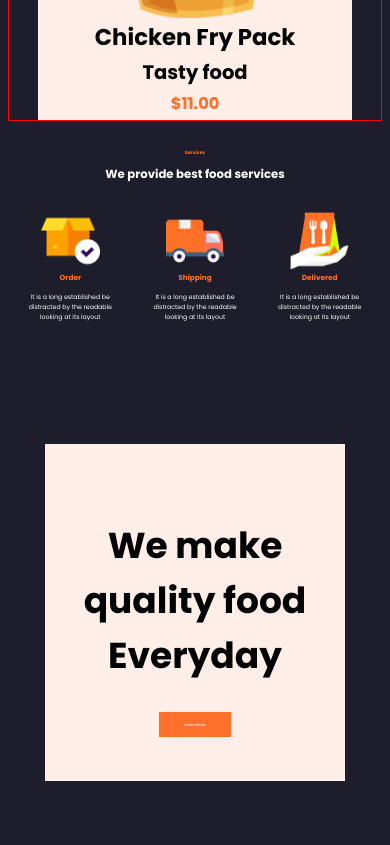
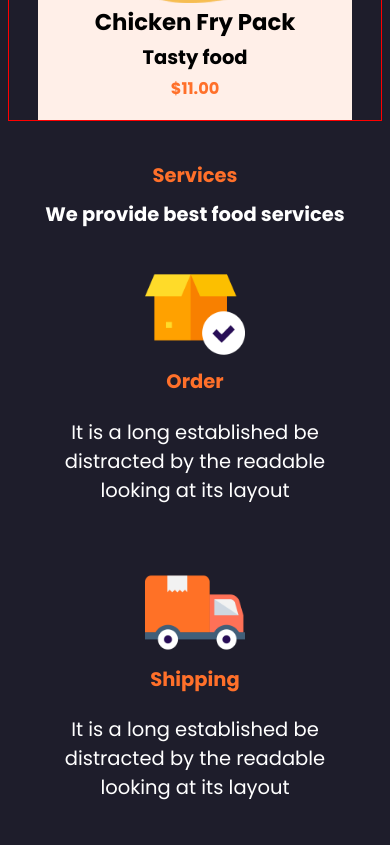
Before and after one commit to DuvanCamiloArenasRodriguez/proyectoHTMLCSS, a plain HTML site: page index.html in a window 390 px wide. Shown: the part 2319-3164 px from the top of the page. Drawn offline with nearby package versions, Linux system fonts and the light colour scheme.

Commit message:
Style: :lipstick: Responsive Design
Se aplica Responsive Design a la antepenultima seccion

@CampusLands

```diff
--- a/css/styles.css
+++ b/css/styles.css
@@ -158,6 +158,12 @@ main {
     width: 800px;
 }
 
+.productos img {
+    height: 15vw;
+    width: 15vw;
+    object-fit: contain;
+}
+
 .productos {
     display: grid;
     /* grid-template-columns: 1fr 1fr 1fr; */
@@ -173,11 +179,7 @@ main {
 
 }
 
-.productos img {
-    height: 15vw;
-    width: 15vw;
-    object-fit: contain;
-}
+
 
 .productos h5 {
     color: #ff702a;
@@ -261,14 +263,14 @@ main {
 
 
 .cuadro4 {
-    display: grid;
+    /* display: grid;
     grid-template-columns: 1fr;
     grid-template-rows: 25% 75%;
     grid-column-gap: 0px;
     grid-row-gap: 0px;
-    /* justify-items: center;
+    justify-items: center;
     align-items: center; */
-
+    width: 100%;
 }
 
 .servicios img {
@@ -278,24 +280,27 @@ main {
 }
 
 .titulo5 {
-    display: flex;
+    /* display: flex;
     flex-direction: column;
     justify-content: center;
     align-items: center;
-    /* margin-bottom: 10px; */
+    margin-bottom: 10px; */
+    text-align: center;
 }
 
 .titulo5 h3 {
     color: #ff702a;
-    font-size: 1.2vw;
+    /* font-size: 1.2vw; */
     margin-top: 40px;
     margin-bottom: 0px;
+    font-size: clamp(5px,5vw,25px);
 }
 
 .titulo5 h2 {
     color: #fff;
-    font-size: 3vw;
+    /* font-size: 3vw; */
     margin-top: 10px;
+    font-size: clamp(15px,5vw,40px);
 }
 
 .servicios {
@@ -307,6 +312,7 @@ main {
 
 .servicios h3 {
     color: #ff702a;
+    font-size: clamp(15px,5vw,35px);
 }
 
 .servicios p {
@@ -314,6 +320,7 @@ main {
     text-align: center;
     /* width: 1vw;
     height: 1vw; */
+    font-size: clamp(15px,5vw,23px);
 }
 
 .servicio1, .servicio2, .servicio3 {
@@ -470,8 +477,30 @@ footer i {
     }
 
     .productos img {
-        height: 70%;
-        width: 70%;
+        height: 60%;
+        width: 60%;
         object-fit: contain;
     }
+
+    .servicios {
+        display: flex;
+        flex-direction: column;
+        justify-content: space-around;
+        align-items: center;
+    }
+
+    .servicios img {
+        height: 30%;
+        width: 30%;
+        object-fit: contain;
+    }
+
+    .servicios p {
+        /* color: #fff;
+        text-align: center;
+        width: 1vw;
+        height: 1vw;
+        font-size: clamp(15px,5vw,23px); */
+        width: 335px;
+    }
 }
```
